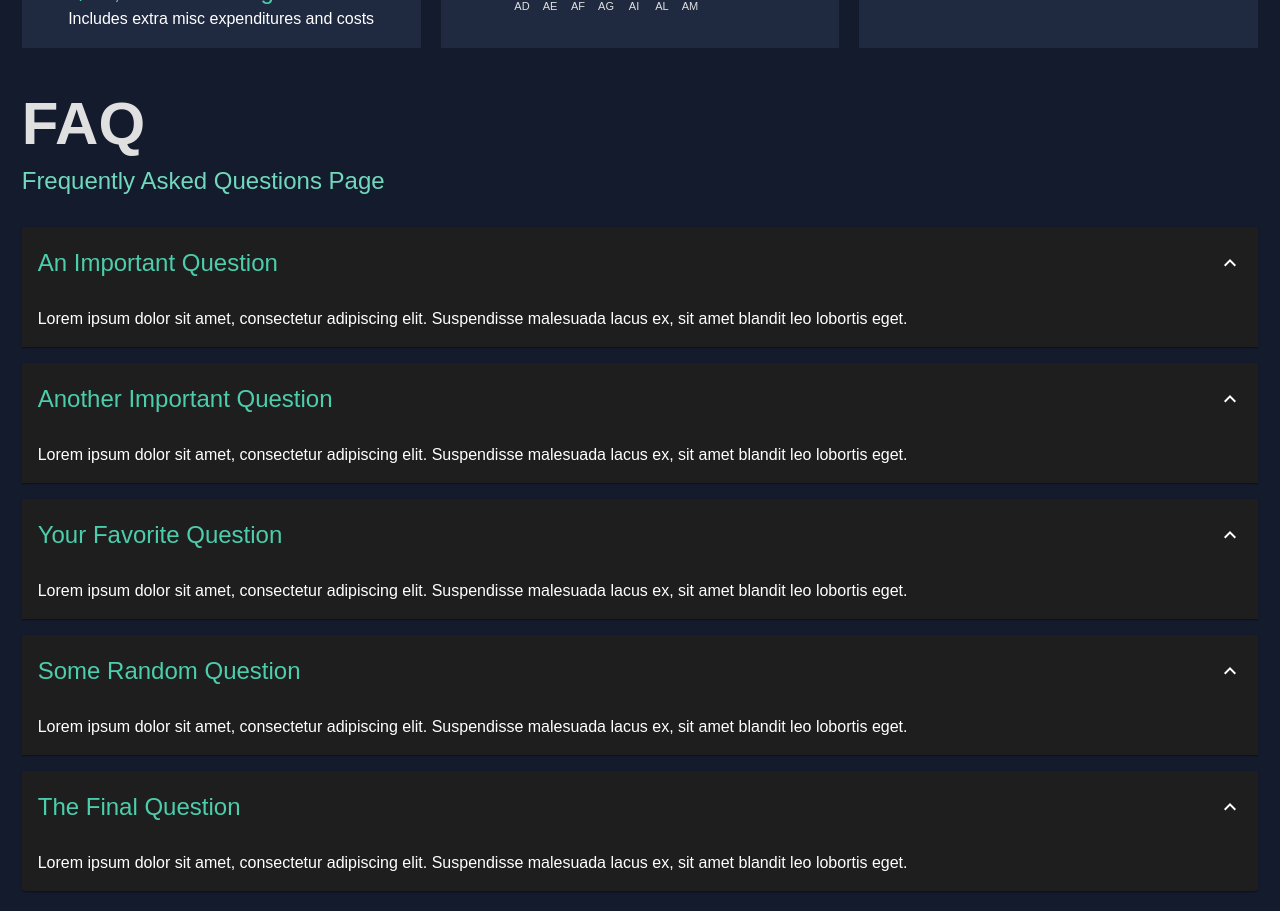
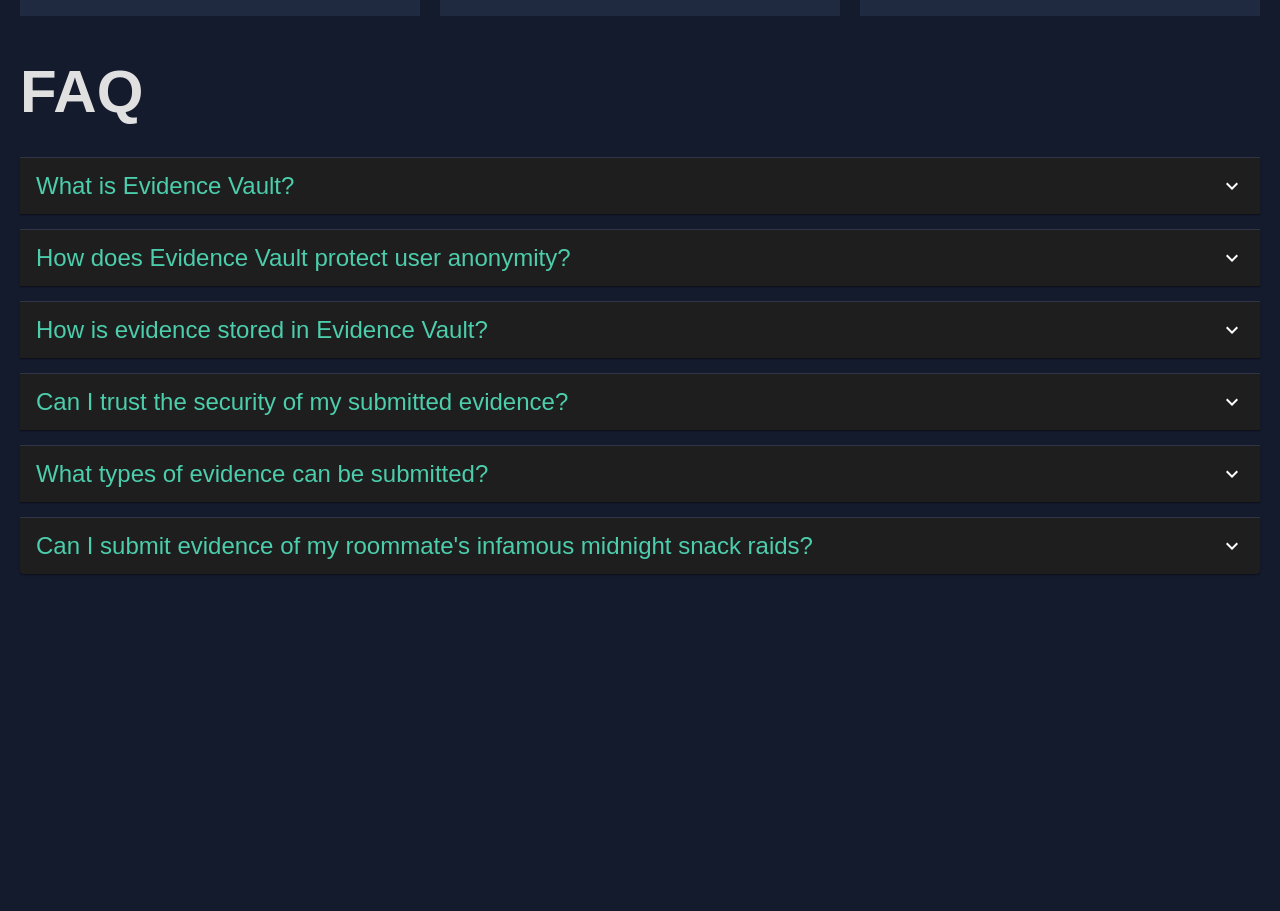
Before and after one commit to shivansh196/Evidence_Vault, a React (Create React App) app: page / in a window 1280 px wide. Shown: the part 2420-3331 px from the top of the page. After the commit the page ends 3030 px from the top, so only its background shows below. Built offline with nearby package versions, Linux system fonts and the light colour scheme; a web font is replaced by a local one.

Commit message:
The FAQ page updated

```diff
--- a/src/App.js
+++ b/src/App.js
@@ -39,6 +39,8 @@ function App() {
     // eslint-disable-next-line
   }, []);
 
+   //Connecting the application to the user's Ethereum wallet
+  //asyn funtion for the connection of wallet (usage of await)
   const connectWallet = async () => {
     try {
       if (window.ethereum) {
--- a/src/scenes/dashboard.jsx
+++ b/src/scenes/dashboard.jsx
@@ -21,7 +21,7 @@ const Dashboard = () => {
     <Box m="20px">
       {/* HEADER */}
       <Box display="flex" justifyContent="space-between" alignItems="center">
-        <Header title="DASHBOARD" subtitle="Welcome to your dashboard" />
+        <Header title="DASHBOARD" subtitle="" />
       </Box>
 
       {/* GRID & CHARTS */}
@@ -128,22 +128,18 @@ const Dashboard = () => {
                 fontWeight="600"
                 color={colors.grey[100]}
               >
-                Revenue Generated
+                Cases Rate
               </Typography>
               <Typography
                 variant="h3"
                 fontWeight="bold"
                 color={colors.greenAccent[500]}
               >
-                $59,342.32
+
               </Typography>
             </Box>
             <Box>
-              <IconButton>
-                <DownloadOutlinedIcon
-                  sx={{ fontSize: "26px", color: colors.greenAccent[500] }}
-                />
-              </IconButton>
+
             </Box>
           </Box>
           <Box height="250px" m="-20px 0 0 0">
--- a/src/scenes/faq.jsx
+++ b/src/scenes/faq.jsx
@@ -12,70 +12,83 @@ const FAQ = () => {
   const colors = tokens(theme.palette.mode);
   return (
     <Box m="20px">
-      <Header title="FAQ" subtitle="Frequently Asked Questions Page" />
+      <Header title="FAQ" subtitle="" />
 
-      <Accordion defaultExpanded>
+      <Accordion sx={{ my: 2 }} >
         <AccordionSummary expandIcon={<ExpandMoreIcon />}>
           <Typography color={colors.greenAccent[500]} variant="h5">
-            An Important Question
+          What is Evidence Vault?
           </Typography>
         </AccordionSummary>
         <AccordionDetails>
           <Typography>
-            Lorem ipsum dolor sit amet, consectetur adipiscing elit. Suspendisse
-            malesuada lacus ex, sit amet blandit leo lobortis eget.
+          Evidence Vault is a decentralized application (dApp) designed to address unreported
+          criminal cases by allowing citizens to securely submit evidence anonymously.
           </Typography>
         </AccordionDetails>
       </Accordion>
-      <Accordion defaultExpanded>
+      <Accordion sx={{ my: 2 }} >
         <AccordionSummary expandIcon={<ExpandMoreIcon />}>
           <Typography color={colors.greenAccent[500]} variant="h5">
-            Another Important Question
+          How does Evidence Vault protect user anonymity?
           </Typography>
         </AccordionSummary>
         <AccordionDetails>
           <Typography>
-            Lorem ipsum dolor sit amet, consectetur adipiscing elit. Suspendisse
-            malesuada lacus ex, sit amet blandit leo lobortis eget.
+          Evidence Vault ensures user anonymity by not requiring any personal information during submission. Users can submit
+          evidence with only location details to protect their identity.
           </Typography>
         </AccordionDetails>
       </Accordion>
-      <Accordion defaultExpanded>
+      <Accordion sx={{ my: 2 }} >
         <AccordionSummary expandIcon={<ExpandMoreIcon />}>
           <Typography color={colors.greenAccent[500]} variant="h5">
-            Your Favorite Question
+          How is evidence stored in Evidence Vault?
           </Typography>
         </AccordionSummary>
         <AccordionDetails>
           <Typography>
-            Lorem ipsum dolor sit amet, consectetur adipiscing elit. Suspendisse
-            malesuada lacus ex, sit amet blandit leo lobortis eget.
+          Evidence is stored using the InterPlanetary File System (IPFS), a decentralized storage protocol, ensuring
+          data integrity and availability while maintaining user privacy.
           </Typography>
         </AccordionDetails>
       </Accordion>
-      <Accordion defaultExpanded>
+      <Accordion sx={{ my: 2 }} >
         <AccordionSummary expandIcon={<ExpandMoreIcon />}>
           <Typography color={colors.greenAccent[500]} variant="h5">
-            Some Random Question
+          Can I trust the security of my submitted evidence?
           </Typography>
         </AccordionSummary>
         <AccordionDetails>
           <Typography>
-            Lorem ipsum dolor sit amet, consectetur adipiscing elit. Suspendisse
-            malesuada lacus ex, sit amet blandit leo lobortis eget.
+          Yes, Evidence Vault employs encryption techniques and blockchain technology to secure all
+          submitted evidence, preventing unauthorized access or tampering.
           </Typography>
         </AccordionDetails>
       </Accordion>
-      <Accordion defaultExpanded>
+      <Accordion sx={{ my: 2 }} >
         <AccordionSummary expandIcon={<ExpandMoreIcon />}>
           <Typography color={colors.greenAccent[500]} variant="h5">
-            The Final Question
+          What types of evidence can be submitted?
           </Typography>
         </AccordionSummary>
         <AccordionDetails>
           <Typography>
-            Lorem ipsum dolor sit amet, consectetur adipiscing elit. Suspendisse
-            malesuada lacus ex, sit amet blandit leo lobortis eget.
+          Evidence Vault accepts various types of evidence, including images and audio files,
+          relevant to criminal cases. We encourage users to submit any evidence they possess.
+          </Typography>
+        </AccordionDetails>
+      </Accordion>
+      <Accordion sx={{ my: 2 }} >
+        <AccordionSummary expandIcon={<ExpandMoreIcon />}>
+          <Typography color={colors.greenAccent[500]} variant="h5">
+          Can I submit evidence of my roommate's infamous midnight snack raids?
+          </Typography>
+        </AccordionSummary>
+        <AccordionDetails>
+          <Typography>
+          While we sympathize with your plight, Evidence Vault focuses on addressing serious criminal cases. However, if snack
+          theft becomes a felony, we'll be sure to set up a "Midnight Munchies Task Force"!
           </Typography>
         </AccordionDetails>
       </Accordion>
```
Also changed, not shown: package.json (+7 -6 lines), 1 other file (tests, documents, lock files or other folders).
